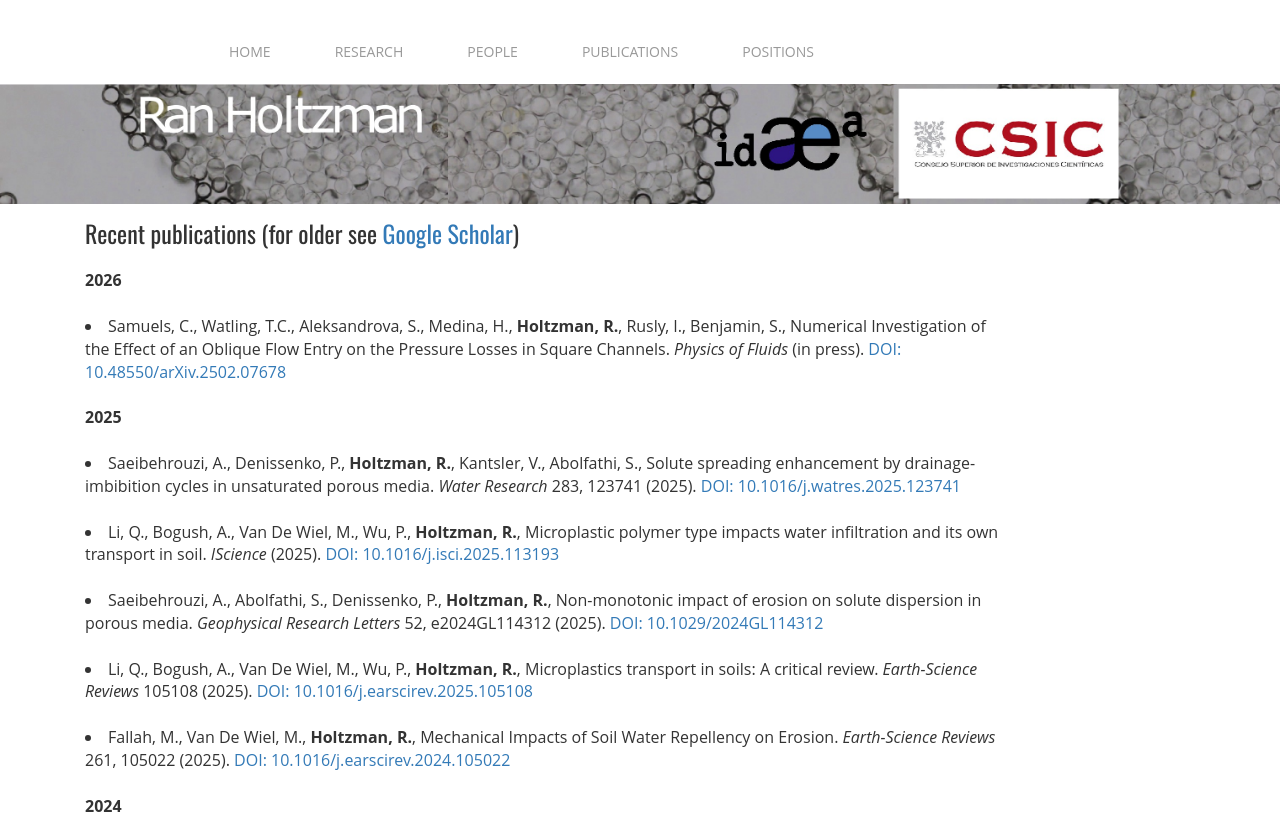
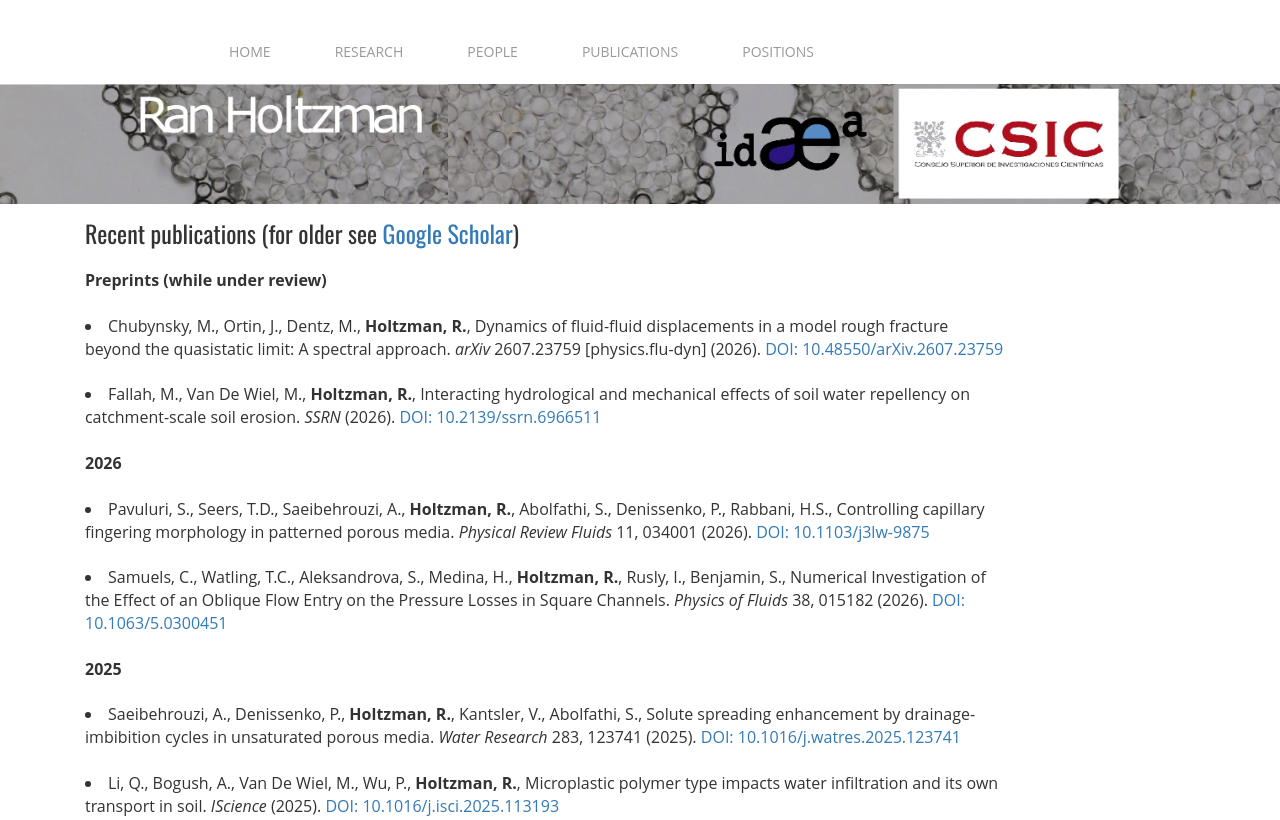
Before and after one commit to rholtzman4/rholtzman4.github.io, a plain HTML site: page publication.html in a window 1280 px wide. Shown: the top 820 px of the page. Drawn offline with nearby package versions, Linux system fonts and the light colour scheme.

Commit message:
Add files via upload

```diff
--- a/publication.html
+++ b/publication.html
@@ -100,15 +100,28 @@ License URL: http://creativecommons.org/licenses/by/3.0/
                 <br>
 
 <!-- //YEAR XX -->
-<!--   <b>Preprints (while under review)</b><br><br>
-<ul> -->
+<b>Preprints (while under review)</b><br><br>
+
+    <li> Chubynsky, M., Ortin, J., Dentz, M., <b>Holtzman, R.</b>, Dynamics of fluid-fluid displacements in a model rough fracture beyond the quasistatic limit: A spectral approach. <i>arXiv</i>  2607.23759 [physics.flu-dyn] (2026).
+    <a href="https://doi.org/10.48550/arXiv.2607.23759"target="_blank">DOI: 10.48550/arXiv.2607.23759</a></li>    <br>
+
+
+  <li> Fallah, M., Van De Wiel, M., <b>Holtzman, R.</b>, Interacting hydrological and mechanical effects of soil water repellency on catchment-scale soil erosion. <i>SSRN</i>  (2026).
+   <a href="https://doi.org/10.2139/ssrn.6966511"target="_blank">DOI: 10.2139/ssrn.6966511</a></li><br>
+
+
+
 
 <!-- //YEAR 2026 -->
 <b>2026</b><br><br>
 
-     <li> Samuels, C., Watling, T.C., Aleksandrova, S., Medina, H., <b>Holtzman, R.</b>, Rusly, I., Benjamin, S., Numerical Investigation of the Effect of an Oblique Flow Entry on the Pressure Losses in Square Channels. <i>Physics of Fluids</i> (in press).
+    <li> Pavuluri, S., Seers, T.D., Saeibehrouzi, A.,  <b>Holtzman, R.</b>, Abolfathi, S., Denissenko, P., Rabbani, H.S., Controlling capillary fingering morphology in patterned porous media. <i>Physical Review Fluids</i> 11, 034001 (2026).        <a href="https://doi.org/10.1103/j3lw-9875"target="_blank">DOI: 10.1103/j3lw-9875</a>    </li> <br>
+
+
+     <li> Samuels, C., Watling, T.C., Aleksandrova, S., Medina, H., <b>Holtzman, R.</b>, Rusly, I., Benjamin, S., Numerical Investigation of the Effect of an Oblique Flow Entry on the Pressure Losses in Square Channels. <i>Physics of Fluids</i> 38, 015182 (2026).
  <!--       <i>arXiv</i> 2502.07678 [physics.flu-dyn] (2025).  -->
-     <a href="https://doi.org/10.48550/arXiv.2502.07678"target="_blank">DOI: 10.48550/arXiv.2502.07678</a></li><br>
+     <a href="https://doi.org/10.1063/5.0300451"target="_blank">DOI: 10.1063/5.0300451</a></li><br>
+
 
 
 <!-- //YEAR 2025 -->
```
